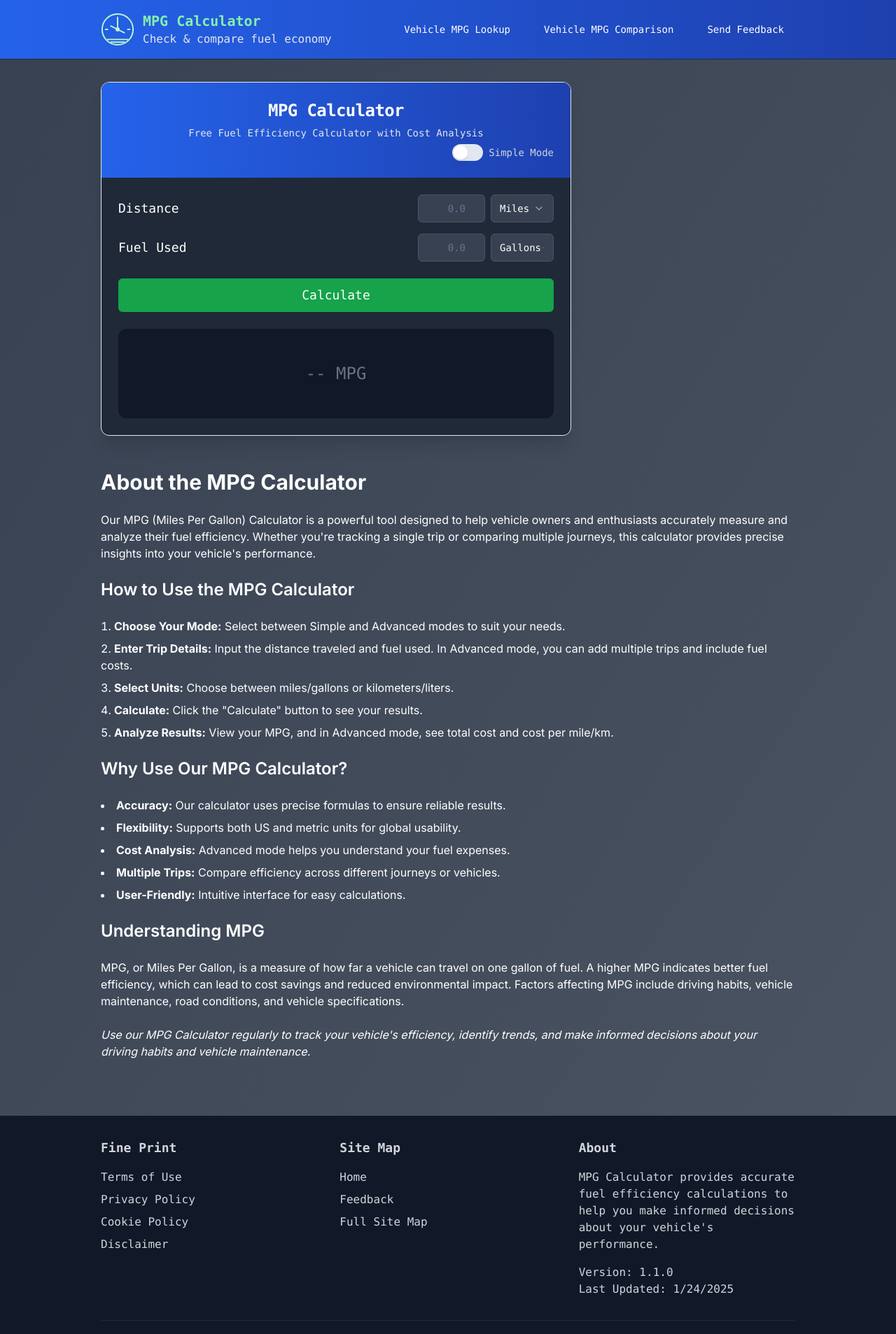
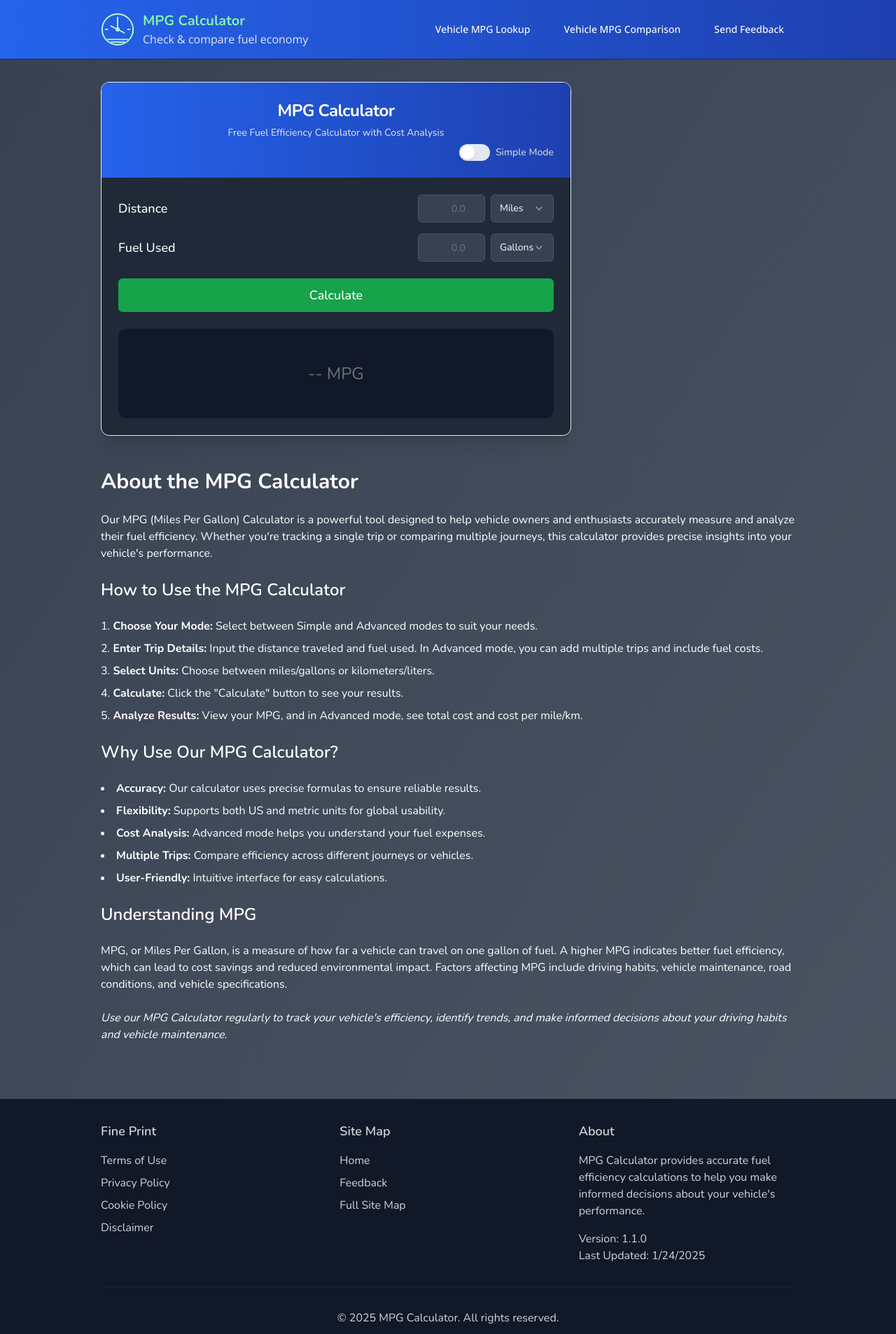
Before and after one commit to nickdelicto/mpgcalculator, a Next.js app: page / in a window 1280 px wide. Shown: the top 1907 px of the page at 70% size. Built offline with nearby package versions, Linux system fonts and the light colour scheme.

Commit message:
Add Nunito font Sans Open Sans

```diff
--- a/app/components/Footer.tsx
+++ b/app/components/Footer.tsx
@@ -6,11 +6,11 @@ export function Footer() {
   const version = "1.1.0" // This should be updated as the calculator evolves
 
   return (
-    <footer className="bg-gray-900 text-gray-300 py-8 mt-12 font-mono">
+    <footer className="bg-gray-900 text-gray-300 py-8 mt-12 font-heading">
       <div className="container mx-auto px-4">
         <div className="grid grid-cols-1 md:grid-cols-3 gap-8">
           <div>
-            <h3 className="text-lg font-semibold mb-4">Fine Print</h3>
+            <h3 className="text-lg font-heading font-semibold mb-4">Fine Print</h3>
             <ul className="space-y-2">
               <li><Link href="/terms" className="hover:text-white">Terms of Use</Link></li>
               <li><Link href="/privacy" className="hover:text-white">Privacy Policy</Link></li>
@@ -19,7 +19,7 @@ export function Footer() {
             </ul>
           </div>
           <div>
-            <h3 className="text-lg font-semibold mb-4">Site Map</h3>
+            <h3 className="text-lg font-heading font-semibold mb-4">Site Map</h3>
             <ul className="space-y-2">
               <li><Link href="/" className="hover:text-white">Home</Link></li>
               <li><Link href="/feedback" className="hover:text-white">Feedback</Link></li>
@@ -27,7 +27,7 @@ export function Footer() {
             </ul>
           </div>
           <div>
-            <h3 className="text-lg font-semibold mb-4">About</h3>
+            <h3 className="text-lg font-heading font-semibold mb-4">About</h3>
             <p>MPG Calculator provides accurate fuel efficiency calculations to help you make informed decisions about your vehicle's performance.</p>
             <p className="mt-4">Version: {version}</p>
             <p>Last Updated: {new Date().toLocaleDateString()}</p>
--- a/app/components/Header.tsx
+++ b/app/components/Header.tsx
@@ -10,15 +10,15 @@ export function Header() {
   const [isMenuOpen, setIsMenuOpen] = useState(false)
 
   return (
-    <header className="bg-gradient-to-r from-blue-600 to-blue-800 text-white border-b border-gray-800 font-mono">
+    <header className="bg-gradient-to-r from-blue-600 to-blue-800 text-white border-b border-gray-800">
       <div className="container mx-auto px-4 py-4">
         {/* Desktop and Mobile Layout */}
         <div className="flex justify-between items-center">
           <Link href="/" className="flex items-center space-x-3">
             <MPGLogo className="text-green-200 w-10 h-10 sm:w-12 sm:h-12" />
             <div className="flex flex-col">
-              <span className="text-lg sm:text-xl text-green-300 font-bold">MPG Calculator</span>
-              <span className="text-sm sm:text-base text-gray-200">Check & compare fuel economy</span>
+              <span className="text-lg sm:text-xl text-green-300 font-heading font-bold">MPG Calculator</span>
+              <span className="text-sm sm:text-base text-gray-200 font-nunito">Check & compare fuel economy</span>
             </div>
           </Link>
 
@@ -32,7 +32,7 @@ export function Header() {
 
           {/* Desktop Navigation */}
           <nav className="hidden md:block">
-            <ul className="flex space-x-4">
+            <ul className="flex space-x-4 font-sans">
               <li>
                 <Button asChild variant="ghost" className="text-white hover:text-green-300 hover:bg-gray-900">
                   <Link href="/mpg-lookup">Vehicle MPG Lookup</Link>
@@ -44,7 +44,7 @@ export function Header() {
                 </Button>
               </li>
               <li>
-                <Button asChild variant="ghost" className="text-white hover:text-green-300 hover:bg-gray-900">
+                <Button asChild variant="ghost" className="text-white hover:text-green-300 hover:bg-gray-900 font-nunito">
                   <Link href="/feedback">Send Feedback</Link>
                 </Button>
               </li>
@@ -55,7 +55,7 @@ export function Header() {
         {/* Mobile Navigation */}
         {isMenuOpen && (
           <nav className="md:hidden mt-4 pb-2">
-            <ul className="flex flex-col space-y-2">
+            <ul className="flex flex-col space-y-2 font-heading">
               <li>
                 <Button asChild variant="ghost" className="w-full text-white hover:text-green-300 hover:bg-gray-900 justify-start">
                   <Link href="/mpg-lookup">Vehicle MPG Lookup</Link>
--- a/app/components/MPGCalculator.tsx
+++ b/app/components/MPGCalculator.tsx
@@ -169,7 +169,7 @@ export default function MPGCalculator() {
   return (
     <div className="space-y-6">
       {/* Calculator Card */}
-    <Card className="w-full max-w-2xl bg-gray-800 text-white shadow-xl rounded-xl overflow-hidden font-mono">
+    <Card className="w-full max-w-2xl bg-gray-800 text-white shadow-xl rounded-xl overflow-hidden font-heading">
       <CardHeader className="bg-gradient-to-r from-blue-600 to-blue-800 p-6">
         <CardTitle className="text-2xl font-bold text-center">MPG Calculator</CardTitle>
         <CardDescription className="text-gray-200 text-center">Free Fuel Efficiency Calculator with Cost Analysis</CardDescription>
--- a/app/components/VehicleLookup.tsx
+++ b/app/components/VehicleLookup.tsx
@@ -166,7 +166,7 @@ export default function VehicleLookup({ onVehicleSelect, showAddComparison = fal
   }
 
   return (
-    <div className="space-y-8 font-mono">
+    <div className="space-y-8 font-heading">
       {/* Selection Controls */}
       <div className="space-y-6">
         <div className="grid gap-6">
@@ -270,7 +270,7 @@ export default function VehicleLookup({ onVehicleSelect, showAddComparison = fal
 
       {/* Results Display */}
       {vehicleDetails.length > 0 && (
-        <Card className="mt-8 bg-gray-700 border-gray-700 font-mono">
+        <Card className="mt-8 bg-gray-700 border-gray-700 font-heading">
           <CardHeader className="bg-gradient-to-r from-blue-800 to-blue-900 border-b border-gray-700">
             <div className="flex justify-between items-center">
               <CardTitle className="text-2xl flex items-center gap-3 text-white">
--- a/app/layout.tsx
+++ b/app/layout.tsx
@@ -1,15 +1,21 @@
 import React from 'react'
 import './globals.css'
-import { Inter, Share_Tech_Mono } from 'next/font/google'
+import { Open_Sans, Nunito } from 'next/font/google'
 import { Header } from './components/Header'
 import { Footer } from './components/Footer'
 
-const inter = Inter({ subsets: ['latin'] })
-const digital = Share_Tech_Mono({
-  weight: '400',
+// Open Sans for body text
+const openSans = Open_Sans({
   subsets: ['latin'],
-  variable: '--font-digital',
-  display: 'swap'
+  display: 'swap',
+  variable: '--font-open-sans'
+})
+
+// Nunito for headings
+const nunito = Nunito({
+  subsets: ['latin'],
+  display: 'swap',
+  variable: '--font-nunito'
 })
 
 export default function RootLayout({
@@ -22,7 +28,7 @@ export default function RootLayout({
       <head>
         <link rel="icon" href="/favicon.ico" sizes="any" />
       </head>
-      <body className={`${inter.className} ${digital.variable} bg-gradient-to-br from-gray-700 to-gray-600 min-h-screen flex flex-col`}>
+      <body className={`${openSans.variable} ${nunito.variable} font-sans bg-gradient-to-br from-gray-700 to-gray-600 min-h-screen flex flex-col`}>
         <Header />
         <main className="flex-grow">
           {children}
--- a/app/mpg-lookup/page.tsx
+++ b/app/mpg-lookup/page.tsx
@@ -10,7 +10,7 @@ export const metadata: Metadata = {
 export default function FuelConsumptionComparison() {
   return (
     <div className="container mx-auto px-4 py-8">
-      <h1 className="text-3xl font-bold text-white mb-6">
+      <h1 className="text-3xl font-bold text-white mb-6 font-heading">
         Fuel Consumption Lookup by Car Model
       </h1>
       <VehicleLookup />
--- a/app/page.tsx
+++ b/app/page.tsx
@@ -21,15 +21,15 @@ export default function Home() {
           <main className={adsEnabled ? 'lg:w-2/3' : 'w-full'}>
             {adsEnabled && <div className="ad-slot mb-8">{ /* Ad code would go here */ }</div>}
             <MPGCalculator />
-            <div className="mt-12 text-white space-y-6">
-              <h2 className="text-3xl font-bold">About the MPG Calculator</h2>
+            <div className="mt-12 text-white space-y-6 font-heading">
+              <h2 className="text-3xl font-bold font-heading">About the MPG Calculator</h2>
               <p>
                 Our MPG (Miles Per Gallon) Calculator is a powerful tool designed to help vehicle owners and enthusiasts accurately measure and analyze their fuel efficiency. Whether you're tracking a single trip or comparing multiple journeys, this calculator provides precise insights into your vehicle's performance.
               </p>
 
               {adsEnabled && <div className="ad-slot my-8">{ /* Ad code would go here */ }</div>}
 
-              <h3 className="text-2xl font-semibold mt-6">How to Use the MPG Calculator</h3>
+              <h3 className="text-2xl font-semibold mt-6 font-heading">How to Use the MPG Calculator</h3>
               <ol className="list-decimal list-inside space-y-2">
                 <li><strong>Choose Your Mode:</strong> Select between Simple and Advanced modes to suit your needs.</li>
                 <li><strong>Enter Trip Details:</strong> Input the distance traveled and fuel used. In Advanced mode, you can add multiple trips and include fuel costs.</li>
@@ -40,7 +40,7 @@ export default function Home() {
 
               {adsEnabled && <div className="ad-slot my-8">{ /* Ad code would go here */ }</div>}
 
-              <h3 className="text-2xl font-semibold mt-6">Why Use Our MPG Calculator?</h3>
+              <h3 className="text-2xl font-semibold mt-6 font-heading">Why Use Our MPG Calculator?</h3>
               <ul className="list-disc list-inside space-y-2">
                 <li><strong>Accuracy:</strong> Our calculator uses precise formulas to ensure reliable results.</li>
                 <li><strong>Flexibility:</strong> Supports both US and metric units for global usability.</li>
@@ -49,7 +49,7 @@ export default function Home() {
                 <li><strong>User-Friendly:</strong> Intuitive interface for easy calculations.</li>
               </ul>
 
-              <h3 className="text-2xl font-semibold mt-6">Understanding MPG</h3>
+              <h3 className="text-2xl font-semibold mt-6 font-heading">Understanding MPG</h3>
               <p>
                 MPG, or Miles Per Gallon, is a measure of how far a vehicle can travel on one gallon of fuel. A higher MPG indicates better fuel efficiency, which can lead to cost savings and reduced environmental impact. Factors affecting MPG include driving habits, vehicle maintenance, road conditions, and vehicle specifications.
               </p>
--- a/tailwind.config.js
+++ b/tailwind.config.js
@@ -16,6 +16,10 @@ module.exports = {
       },
     },
     extend: {
+      fontFamily: {
+        sans: ['var(--font-open-sans)'],
+        heading: ['var(--font-nunito)'],
+      },
       colors: {
         border: "hsl(var(--border))",
         input: "hsl(var(--input))",
```
